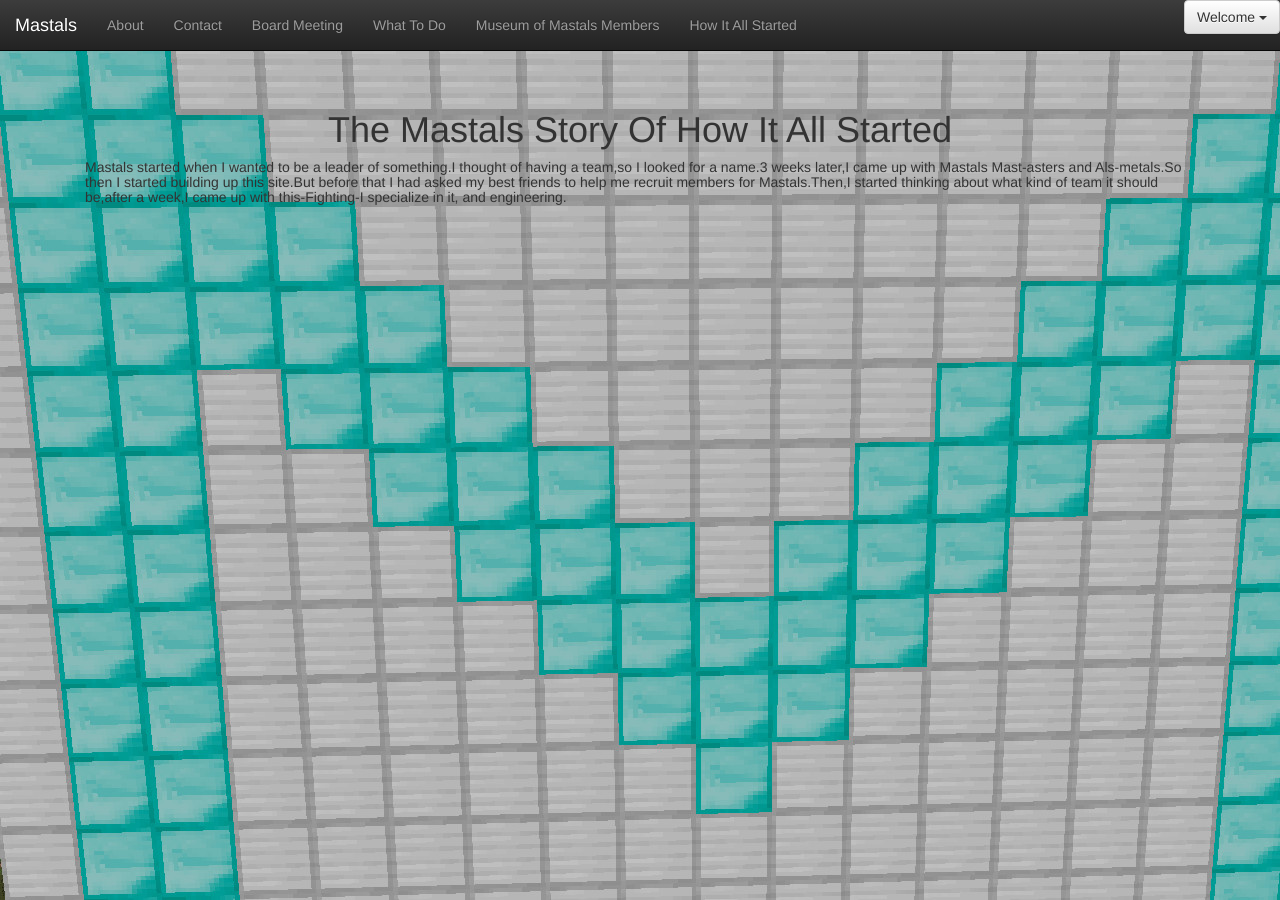
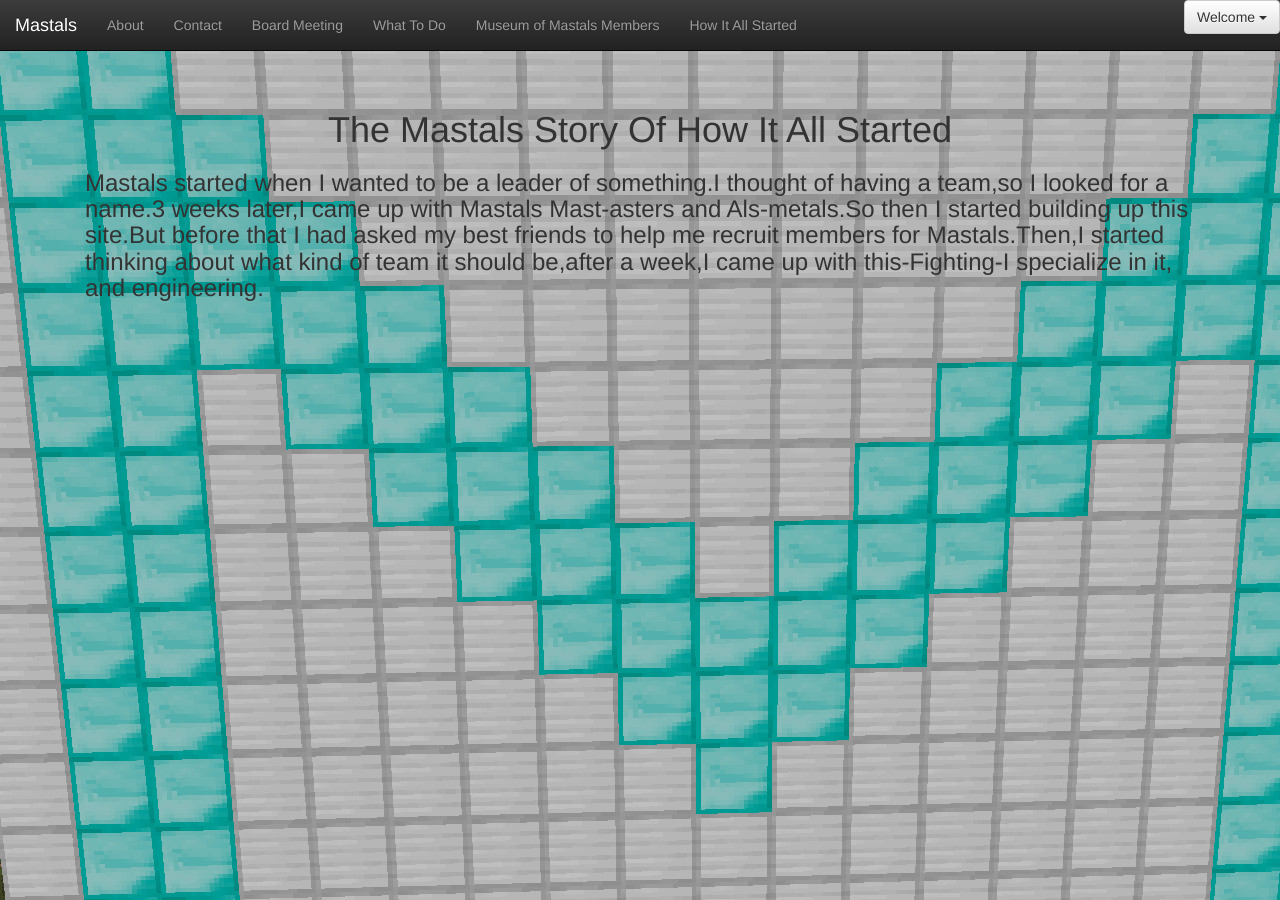
Before and after one commit to mastals/mastals.github.io, a Jekyll site: the page built from How_It_All_Started/index.html, in a window 1280 px wide. Built offline with Jekyll 4.4.1, drawn with Linux system fonts in a browser that asks for light colours.

```diff
--- a/How_It_All_Started/index.html
+++ b/How_It_All_Started/index.html
@@ -3,7 +3,7 @@
 
 <center><h1>The Mastals Story Of How It All Started</h1></center>
 
-<h5>Mastals started when I wanted to be a leader of something.I thought of having a team,so I looked for a name.3 weeks later,I
+<h3>Mastals started when I wanted to be a leader of something.I thought of having a team,so I looked for a name.3 weeks later,I
   came up with Mastals Mast-asters and Als-metals.So then I started building up this site.But before that I had asked my best
   friends to help me recruit members for Mastals.Then,I started thinking about what kind of team it should be,after a week,I
-  came up with this-Fighting-I specialize in it, and engineering.</h5>
+  came up with this-Fighting-I specialize in it, and engineering.</h3>
```
